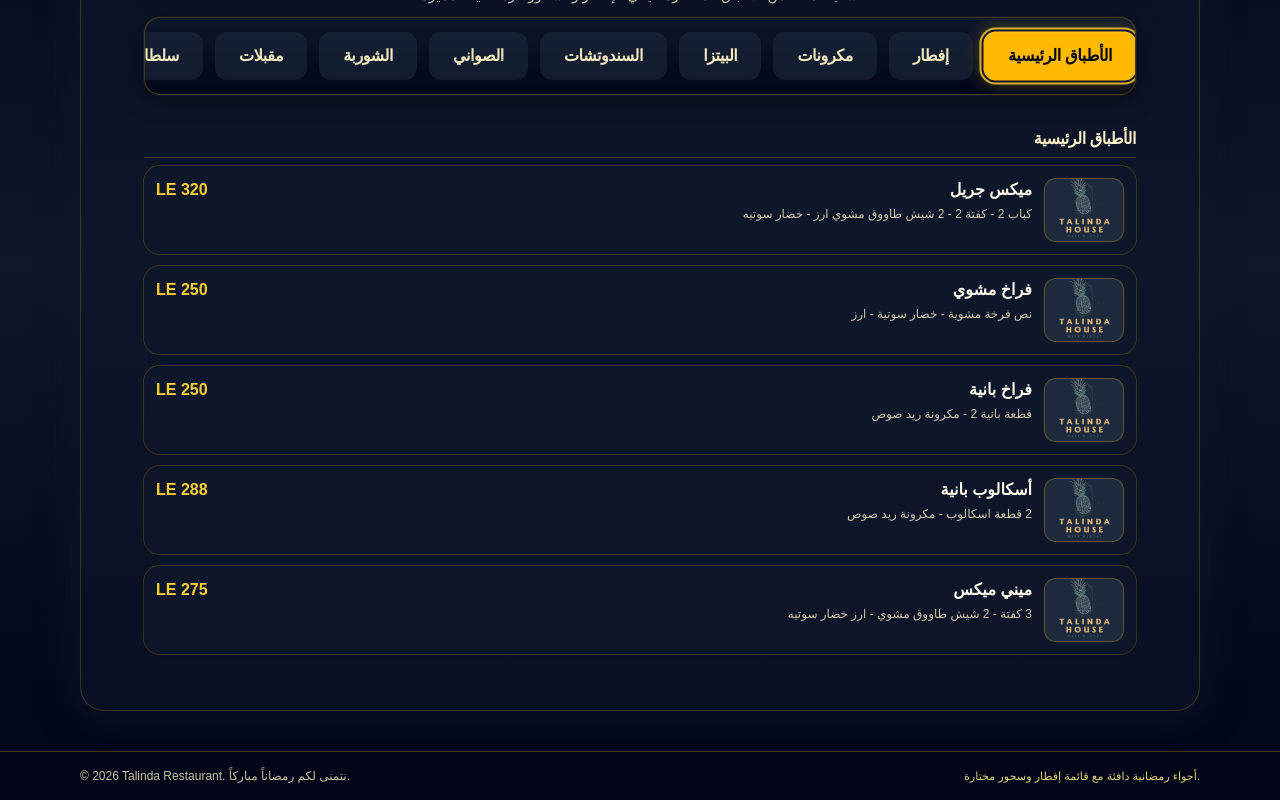
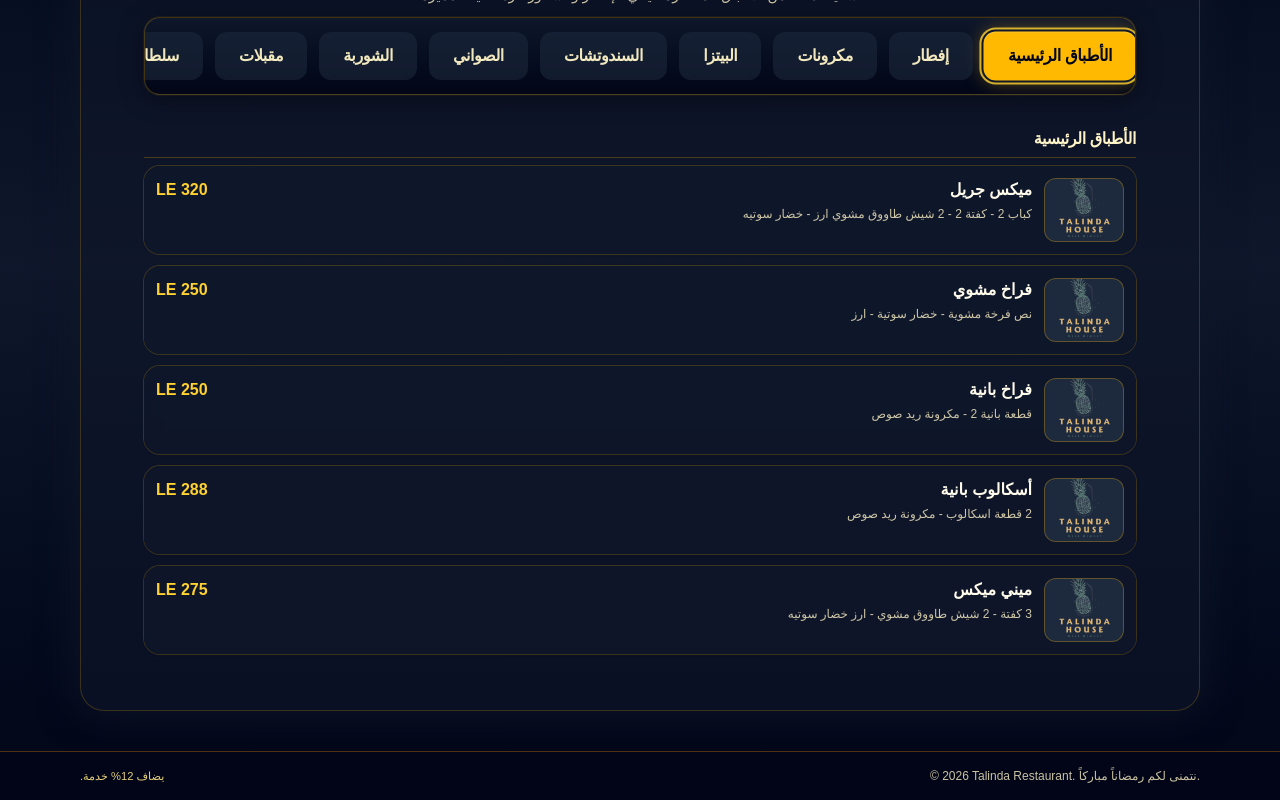
Before and after one commit to Ahmedezz222/talinda-new-menu, a Next.js app: page / in a window 1280 px wide. Shown: the part 274-1074 px from the top of the page. Built offline with nearby package versions, Linux system fonts and the light colour scheme.

Commit message:
Update footer content to include service fee notice and remove Ramadan nights message. Enhanced multilingual support for footer text.

```diff
--- a/pages/_app.tsx
+++ b/pages/_app.tsx
@@ -78,14 +78,15 @@ function AppShell({ Component, pageProps }: AppProps) {
 
       <footer className="border-t border-amber-500/30 bg-slate-950/90 py-4 text-xs text-amber-100/80 backdrop-blur">
         <div className="mx-auto flex max-w-6xl flex-col items-center justify-between gap-2 px-4 sm:flex-row">
+
+          <p className="text-[0.7rem] text-amber-200/90">
+            {isArabic
+              ? ".يضاف 12% خدمة"
+              : "12% service fee is added."}
+          </p>
           <p>
             &copy; {new Date().getFullYear()} Talinda Restaurant.{" "}
             {isArabic ? "نتمنى لكم رمضاناً مباركاً." : "Wishing you a blessed Ramadan."}
-          </p>
-          <p className="text-[0.7rem] text-amber-200/90">
-            {isArabic
-              ? "أجواء رمضانية دافئة مع قائمة إفطار وسحور مختارة."
-              : "Warm Ramadan nights with a curated Iftar & Suhoor menu."}
           </p>
         </div>
       </footer>
```
